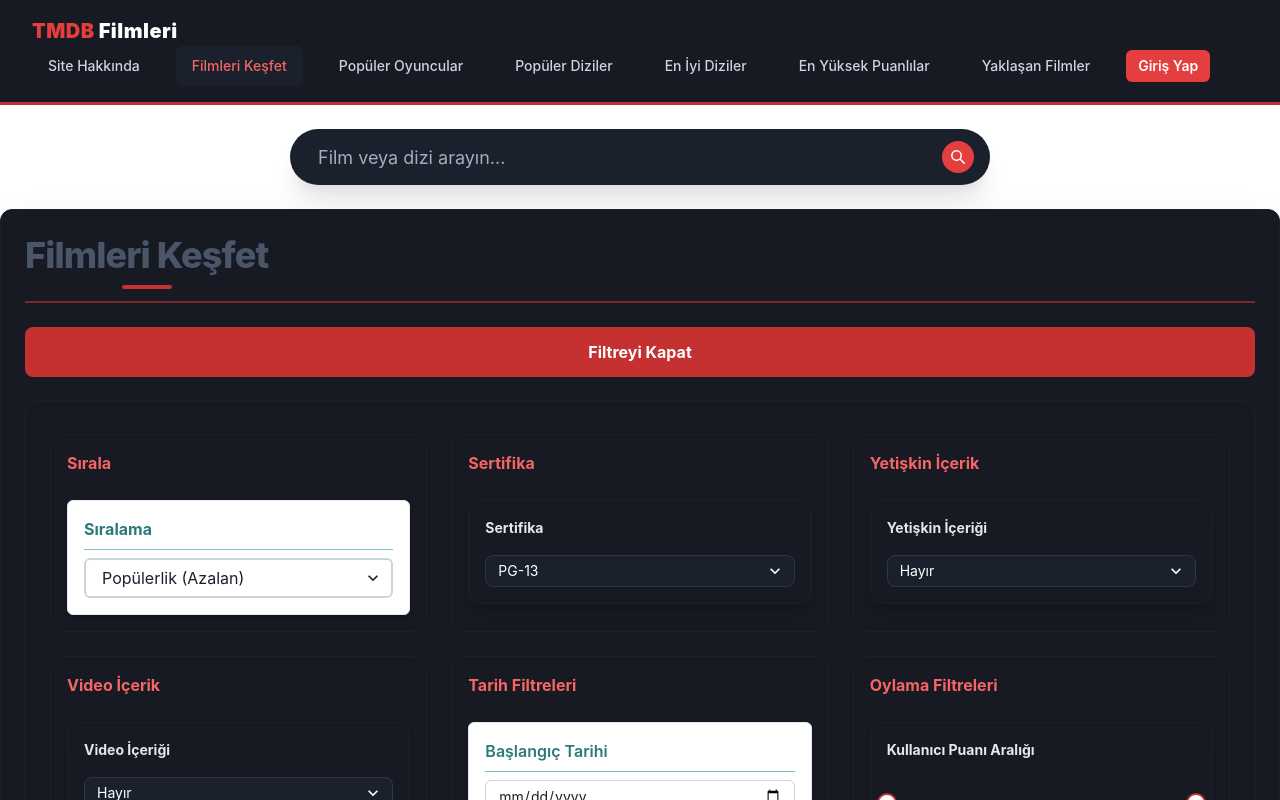
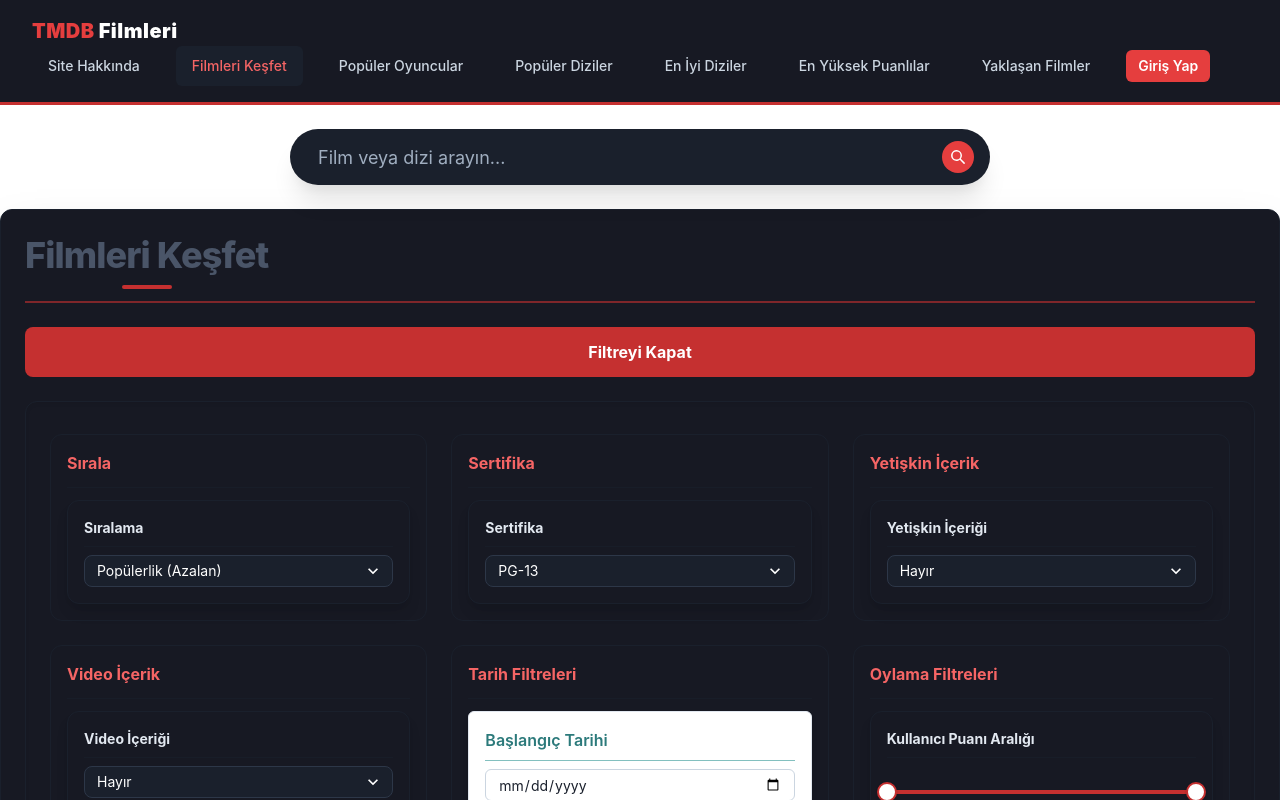
Before and after one commit to dxtaner/films-app-react, a React (Create React App) app: page /DiscoverMovies in a window 1280 px wide. Both pictures are taken after a click on the button "Filtrele". Shown: the top 800 px of the page. Built offline with nearby package versions, Linux system fonts and the light colour scheme.

Commit message:
Refactor SortByFilter component for improved layout, styling, and code clarity

```diff
--- a/src/Components/Movies/FilteredMovies/SortByFilter.js
+++ b/src/Components/Movies/FilteredMovies/SortByFilter.js
@@ -5,43 +5,90 @@ const SortByFilter = ({ queryParams, onFilterChange }) => {
   return (
     <Box
       p={4}
-      borderWidth={1}
-      borderRadius="md"
-      boxShadow="md"
-      bg="white"
-      borderColor="gray.200"
-      _hover={{ boxShadow: "lg", borderColor: "gray.300" }}>
+      borderWidth="1px"
+      borderRadius="xl"
+      bg="gray.900"
+      borderColor="gray.800"
+      boxShadow="lg"
+      _hover={{ borderColor: "gray.700" }}
+    >
       <FormControl>
-        <FormLabel fontSize="md" fontWeight="bold" mb={2} color="teal.600">
+        <FormLabel fontSize="sm" fontWeight="bold" mb={1} color="gray.200">
           Sıralama
         </FormLabel>
-        <Divider my={2} borderColor="teal.500" />
+        <Divider my={2} borderColor="gray.800" />
 
         <Select
-          value={queryParams.sort_by}
+          value={queryParams.sort_by || "popularity.desc"}
           onChange={(e) => onFilterChange("sort_by", e.target.value)}
-          size="md"
-          borderWidth="2px"
-          borderRadius="md"
-          borderColor="gray.300"
-          _focus={{ borderColor: "blue.500", boxShadow: "outline" }}
-          _hover={{ borderColor: "gray.400" }}
-          backgroundColor="white"
-          color="gray.800">
-          <option value="popularity.desc">Popülerlik (Azalan)</option>
-          <option value="popularity.asc">Popülerlik (Artan)</option>
-          <option value="revenue.desc">Gelir (Azalan)</option>
-          <option value="revenue.asc">Gelir (Artan)</option>
-          <option value="primary_release_date.desc">
+          size="sm"
+          borderRadius="lg"
+          borderColor="gray.700"
+          bg="gray.800"
+          color="white"
+          _focus={{ borderColor: "red.500", boxShadow: "0 0 0 1px #E53E3E" }}
+          _hover={{ borderColor: "gray.600" }}
+        >
+          <option
+            value="popularity.desc"
+            style={{ backgroundColor: "#1A202C", color: "white" }}
+          >
+            Popülerlik (Azalan)
+          </option>
+          <option
+            value="popularity.asc"
+            style={{ backgroundColor: "#1A202C", color: "white" }}
+          >
+            Popülerlik (Artan)
+          </option>
+          <option
+            value="revenue.desc"
+            style={{ backgroundColor: "#1A202C", color: "white" }}
+          >
+            Gelir (Azalan)
+          </option>
+          <option
+            value="revenue.asc"
+            style={{ backgroundColor: "#1A202C", color: "white" }}
+          >
+            Gelir (Artan)
+          </option>
+          <option
+            value="primary_release_date.desc"
+            style={{ backgroundColor: "#1A202C", color: "white" }}
+          >
             İlk Yayın Tarihi (Azalan)
           </option>
-          <option value="primary_release_date.asc">
+          <option
+            value="primary_release_date.asc"
+            style={{ backgroundColor: "#1A202C", color: "white" }}
+          >
             İlk Yayın Tarihi (Artan)
           </option>
-          <option value="vote_average.desc">Oylama Ortalaması (Azalan)</option>
-          <option value="vote_average.asc">Oylama Ortalaması (Artan)</option>
-          <option value="vote_count.desc">Oy Sayısı (Azalan)</option>
-          <option value="vote_count.asc">Oy Sayısı (Artan)</option>
+          <option
+            value="vote_average.desc"
+            style={{ backgroundColor: "#1A202C", color: "white" }}
+          >
+            Oylama Ortalaması (Azalan)
+          </option>
+          <option
+            value="vote_average.asc"
+            style={{ backgroundColor: "#1A202C", color: "white" }}
+          >
+            Oylama Ortalaması (Artan)
+          </option>
+          <option
+            value="vote_count.desc"
+            style={{ backgroundColor: "#1A202C", color: "white" }}
+          >
+            Oy Sayısı (Azalan)
+          </option>
+          <option
+            value="vote_count.asc"
+            style={{ backgroundColor: "#1A202C", color: "white" }}
+          >
+            Oy Sayısı (Artan)
+          </option>
         </Select>
       </FormControl>
     </Box>
```
